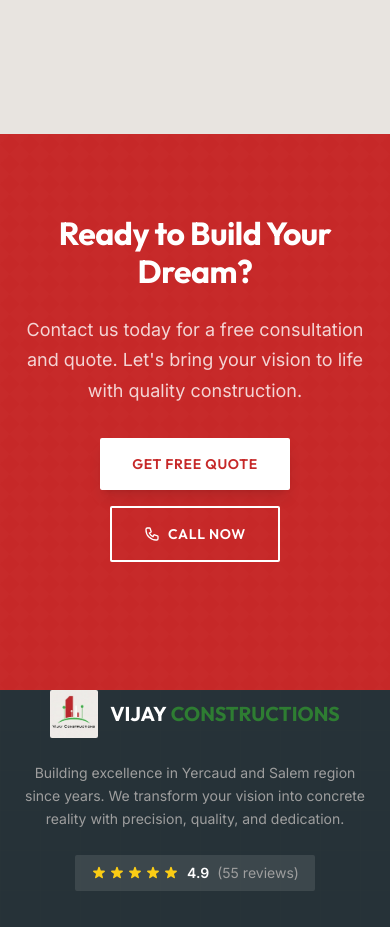
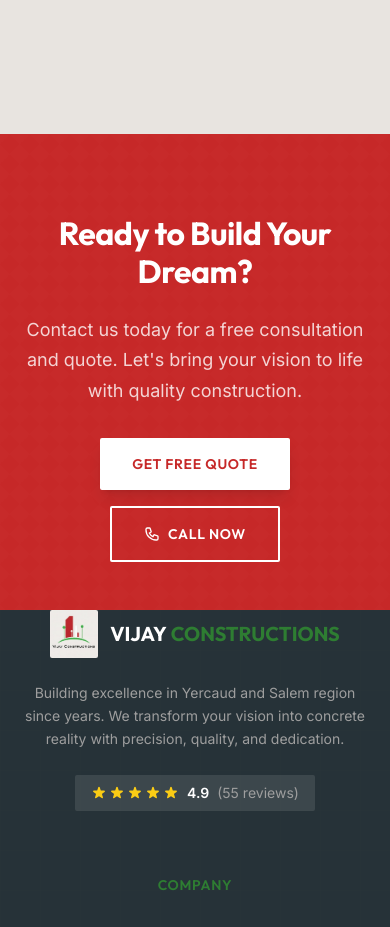
Before and after one commit to dhanushsakthi/VIJAY-CONSTRUCTION, a Next.js app: page / in a window 390 px wide. Shown: the part 8560-9487 px from the top of the page. Built offline with nearby package versions, Linux system fonts and the light colour scheme.

Commit message:
Mobile-only UI refinement: Reduce bottom spacing of red CTA section

```diff
--- a/src/app/page.tsx
+++ b/src/app/page.tsx
@@ -578,7 +578,7 @@ export default function HomePage() {
             </AnimatedSection>
 
             {/* CTA Section */}
-            <section className="relative overflow-hidden bg-brand-red pt-20 pb-32 lg:pt-24 lg:pb-40">
+            <section className="relative overflow-hidden bg-brand-red pt-20 pb-12 lg:pt-24 lg:pb-40">
                 {/* Background Pattern */}
                 <div
                     className="absolute inset-0 opacity-10"
--- a/src/components/Footer/Footer.tsx
+++ b/src/components/Footer/Footer.tsx
@@ -38,7 +38,7 @@ export function Footer() {
             />
 
             {/* Main Footer Content */}
-            <div className="container relative pt-32 pb-16 lg:pt-48 lg:pb-20">
+            <div className="container relative pt-16 pb-16 lg:pt-48 lg:pb-20">
                 <div className="grid gap-16 lg:grid-cols-4 lg:gap-8">
                     {/* Brand Section */}
                     <div className="flex flex-col items-center text-center lg:col-span-1 lg:items-start lg:text-left">
```
